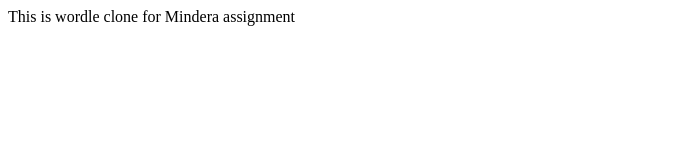
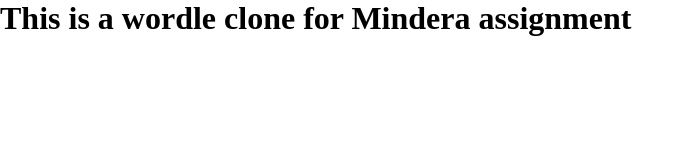
Before and after one commit to EmmanuelOloke/wordle, a plain HTML site: page index.html in a window 1280 px wide. Shown: the whole page, without its empty margins (0-695 px from the left). Drawn offline with Linux system fonts and the light colour scheme.

Commit message:
imported 'Inter' google font and linked css file

```diff
--- a/index.html
+++ b/index.html
@@ -4,9 +4,11 @@
     <meta charset="UTF-8">
     <meta http-equiv="X-UA-Compatible" content="IE=edge">
     <meta name="viewport" content="width=device-width, initial-scale=1.0">
+    <link href="https://fonts.googleapis.com/css2?family=Inter&display=swap" rel="stylesheet">
+    <link rel="stylesheet" href="style.css">
     <title>Wordle Clone</title>
 </head>
 <body>
-    This is wordle clone for Mindera assignment
+    <h1>This is a wordle clone for Mindera assignment</h1>
 </body>
 </html>
```
